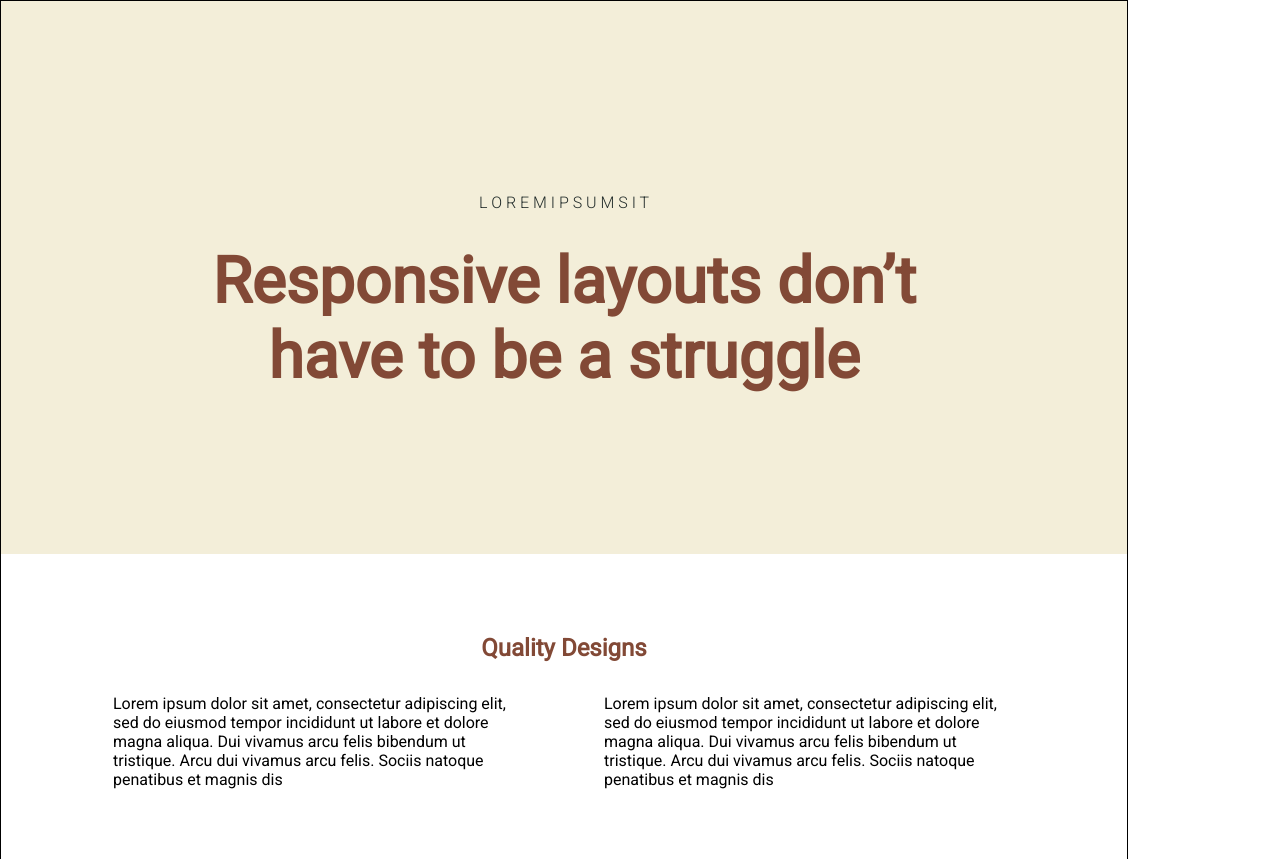
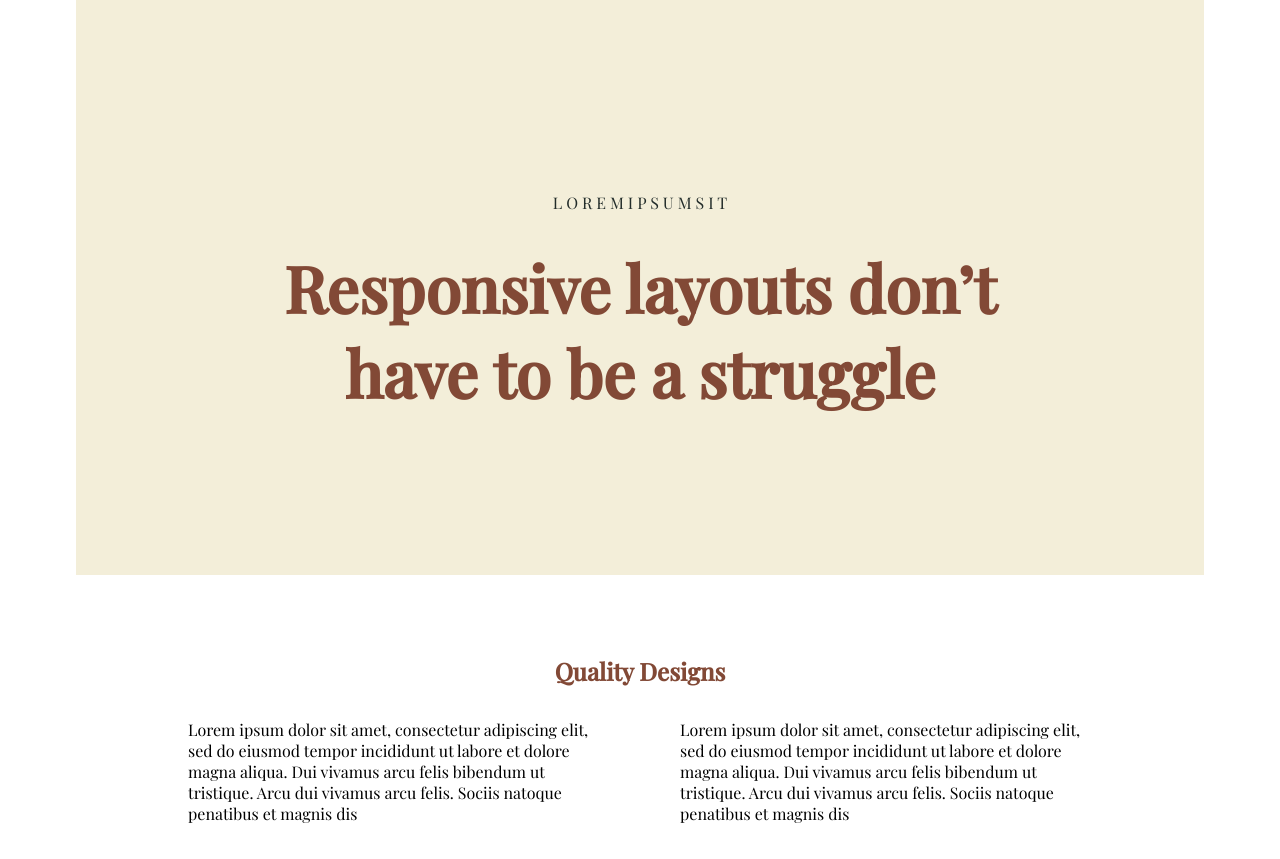
Before and after one commit to abhigupta-codedb/CSS-21, a plain HTML site: page flexbox-challenge-4/index.html in a window 1280 px wide. Shown: the top 859 px of the page. Drawn offline with nearby package versions, Linux system fonts and the light colour scheme.

Commit message:
feat: css challenge

```diff
--- a/flexbox-challenge-4/css/index.scss
+++ b/flexbox-challenge-4/css/index.scss
@@ -6,12 +6,15 @@
     padding: 0;
     margin: 0;
     box-sizing: border-box;
-    font-family: Roboto, Playfair Display, sans-serif;
+}
+
+body{
+    font-family: 'Playfair Display','Roboto',  sans-serif;
 }
 
 .wrapper{
     max-width: 1128px;
-    border: 1px solid black;
+    margin: 0 auto;
 }
 
 .hero{
```
Also changed, not shown: flexbox-challenge-4/css/index.css, 1 other file.
